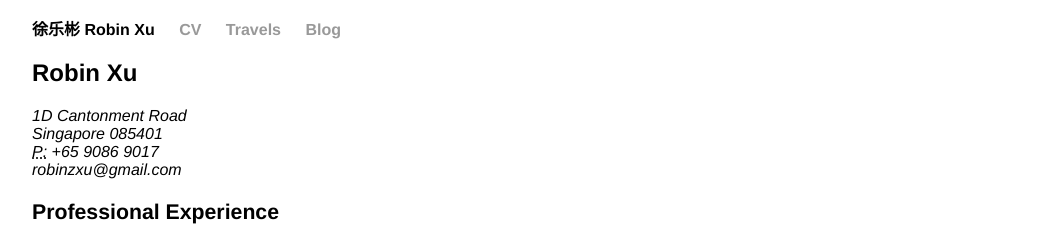
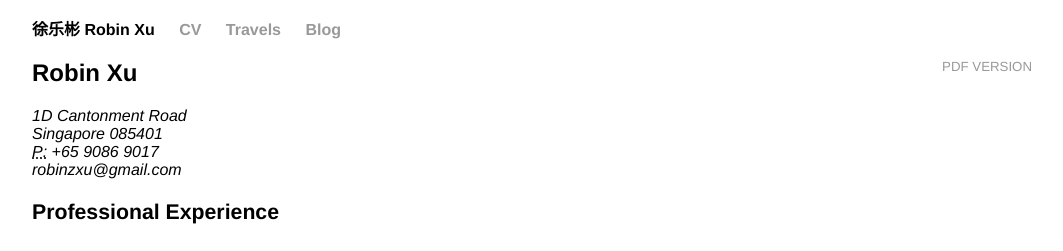
Before and after one commit to robinzxu/robinzxu.github.io, a Jekyll site: the page built from cv/index.html, in a window 1280 px wide. Shown: the top 251 px of the page, without its empty margins (108-1171 px from the left). Built offline with Jekyll 4.4.1, drawn with Linux system fonts in a browser that asks for light colours.

Commit message:
Update index.html

```diff
--- a/cv/index.html
+++ b/cv/index.html
@@ -4,7 +4,7 @@ title: CV
 ---
 
 <div class="cv">
-<!-- <a href="#" class="download" title="Download CV as PDF">Download CV</a> -->
+<a href="#" class="download" title="PDF Version">PDF Version</a>
 <h2>Robin Xu</h2>
 
 <address>
```
